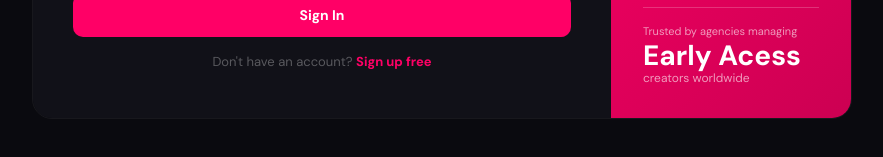
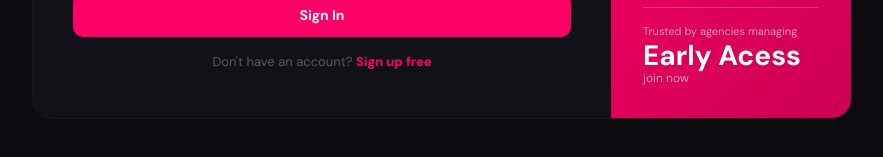
Before and after one commit to molitormarketing/ifilmit, a Next.js app: page / in a window 1280 px wide. Shown: the part 503-660 px from the top of the page, without its empty margins (198-1081 px from the left). Built offline with nearby package versions, Linux system fonts and the light colour scheme; no server answers.

Commit message:
Update FilmItApp.js

```diff
--- a/components/FilmItApp.js
+++ b/components/FilmItApp.js
@@ -474,7 +474,7 @@ function LoginScreen({ onLogin }) {
             <div style={{ marginTop:20, borderTop:"1px solid rgba(255,255,255,0.2)", paddingTop:16 }}>
               <div style={{ fontSize:11, color:"rgba(255,255,255,0.6)", marginBottom:4 }}>Trusted by agencies managing</div>
               <div style={{ fontSize:28, fontWeight:700, color:"#fff", lineHeight:1 }}>Early Acess</div>
-              <div style={{ fontSize:12, color:"rgba(255,255,255,0.6)" }}>creators worldwide</div>
+              <div style={{ fontSize:12, color:"rgba(255,255,255,0.6)" }}>join now</div>
             </div>
           </div>
         </div>
```
